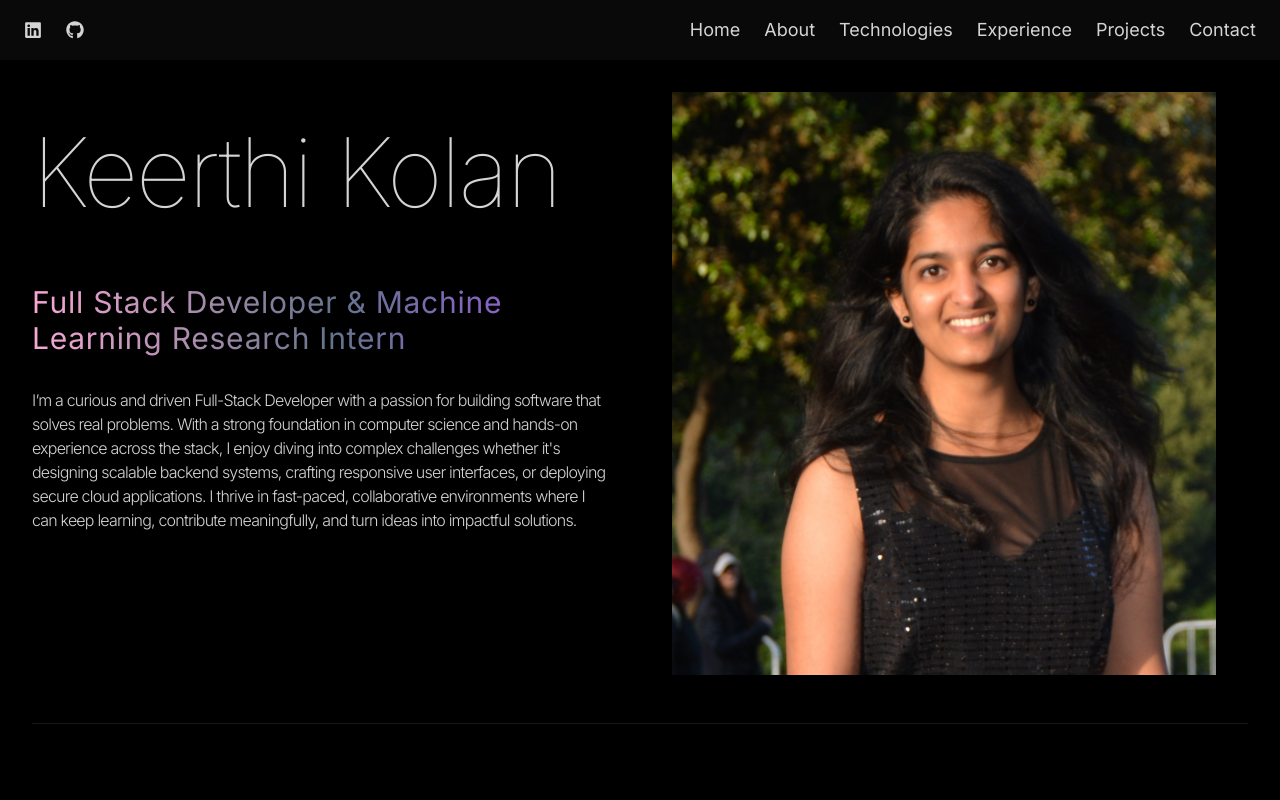
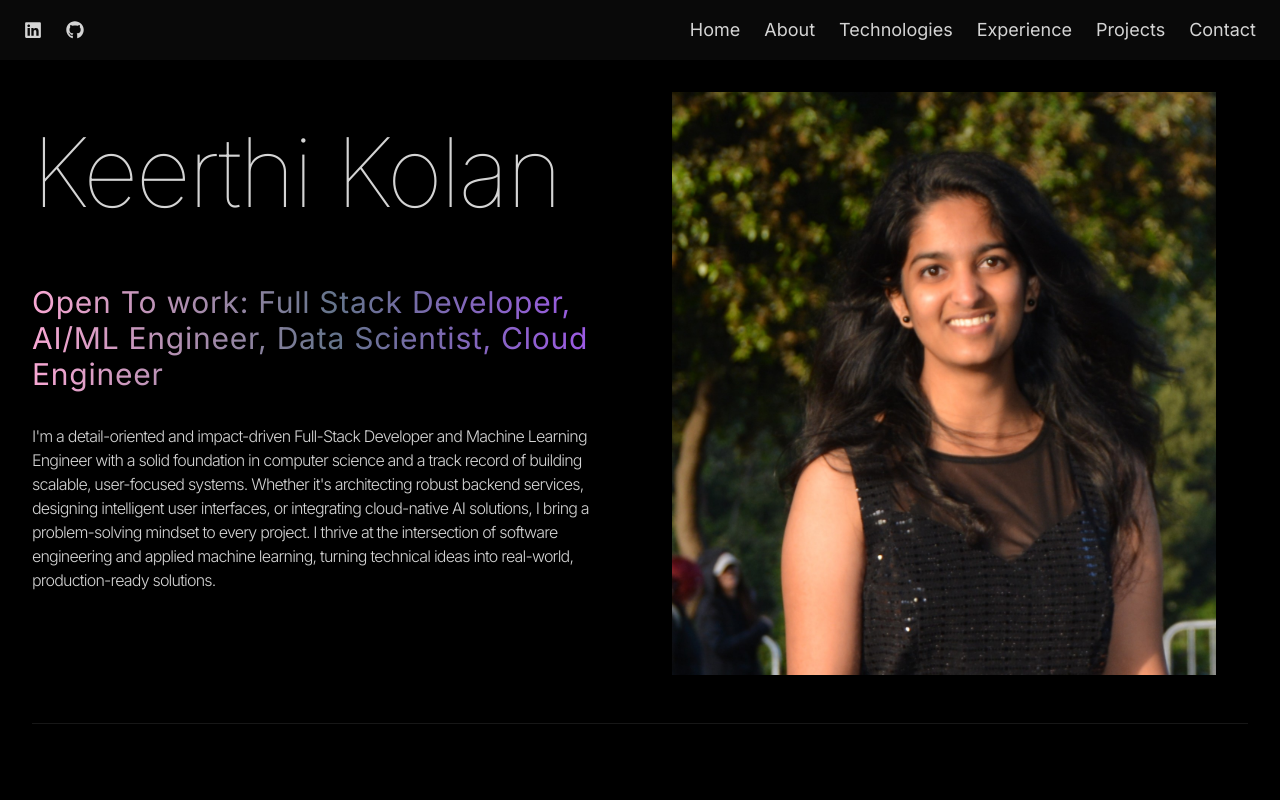
Before and after one commit to Keerthi-Kolan/portfolio, a React (Vite) app: page / in a window 1280 px wide. Shown: the top 800 px of the page. Built offline with nearby package versions, Linux system fonts and the light colour scheme; a web font is replaced by a local one.

Commit message:
main content updated

```diff
--- a/src/App.jsx
+++ b/src/App.jsx
@@ -22,7 +22,11 @@ const App = () => {
 
   return (
     <main className="relative min-h-screen text-neutral-300 bg-black">
+      {/*This is the radial Background behind the common black Background*/}
       {/* Background */}
+      <div className="fixed inset-0 -z-10">
+        <div className="absolute inset-0 bg-neutral-950 bg-[radial-gradient(ellipse_80%_80%_at_50%_-20%,rgba(120,119,198,0.3),rgba(255,255,255,0))] z-[-1]"></div>
+      </div>
 
       {/* Sticky Navbar */}
       <Navbar
--- a/src/components/Hero.jsx
+++ b/src/components/Hero.jsx
@@ -11,7 +11,8 @@ const Hero = () => {
               Keerthi Kolan
             </h1>
             <span className="bg-gradient-to-r from-pink-300 via-slate-500 to bg-purple-500 bg-clip-text text-3xl -tracking-tight text-transparent">
-              Full Stack Developer & Machine Learning Research Intern
+              Open To work: Full Stack Developer, AI/ML Engineer, Data
+              Scientist, Cloud Engineer
             </span>
             <p className="my-2 max-w-xl py-6 font-light tracking-tighter">
               {HERO_CONTENT}
--- a/src/constants/index.js
+++ b/src/constants/index.js
@@ -7,9 +7,7 @@ import Blog from "../assets/projects/Blog.png";
 import portfolio from "../assets/projects/portfolio.png";
 import e_commerce from "../assets/projects/e_commerce.jpeg";
 import Transcriber from "../assets/projects/Transcriber.png";
-export const HERO_CONTENT = `I\’m a curious and driven Full-Stack Developer with a passion for building software that solves real problems. With a strong foundation in computer science and hands-on experience across the stack, I enjoy diving into complex challenges whether it's designing scalable backend systems, crafting responsive user interfaces, or deploying secure cloud applications. I thrive in fast-paced, collaborative environments where I can keep learning, contribute meaningfully, and turn ideas into impactful solutions.
-
-`;
+export const HERO_CONTENT = `I'm a detail-oriented and impact-driven Full-Stack Developer and Machine Learning Engineer with a solid foundation in computer science and a track record of building scalable, user-focused systems. Whether it's architecting robust backend services, designing intelligent user interfaces, or integrating cloud-native AI solutions, I bring a problem-solving mindset to every project. I thrive at the intersection of software engineering and applied machine learning, turning technical ideas into real-world, production-ready solutions.`;
 
 export const ABOUT_TEXT = `Full-Stack Developer with a strong foundation in system design, scalable microservices, and cloud-native architecture
 
```
